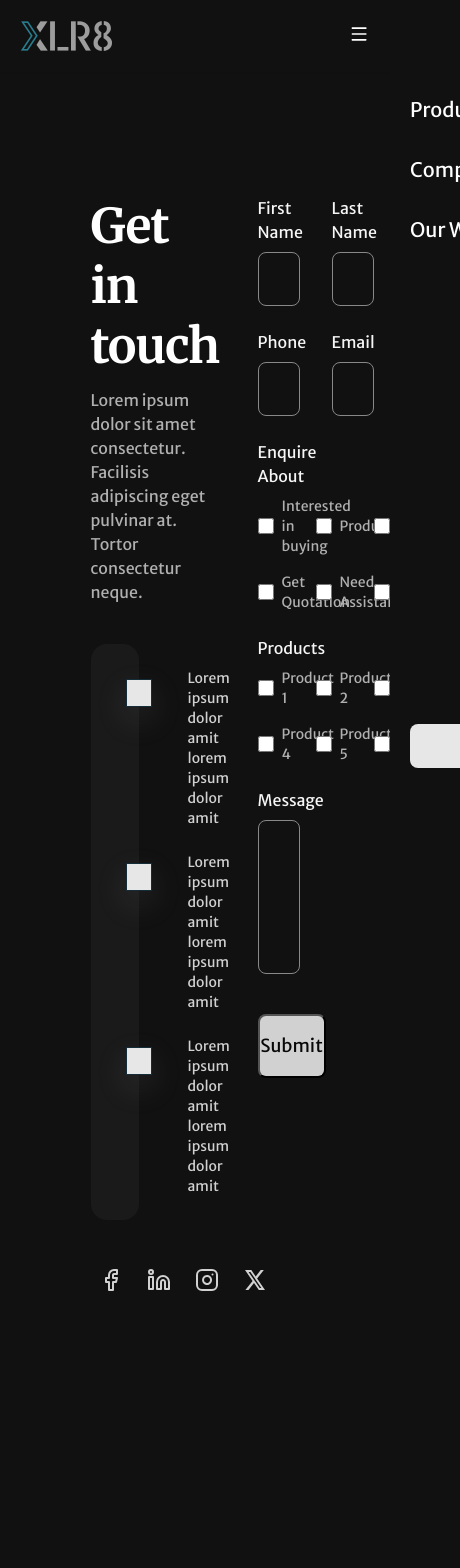
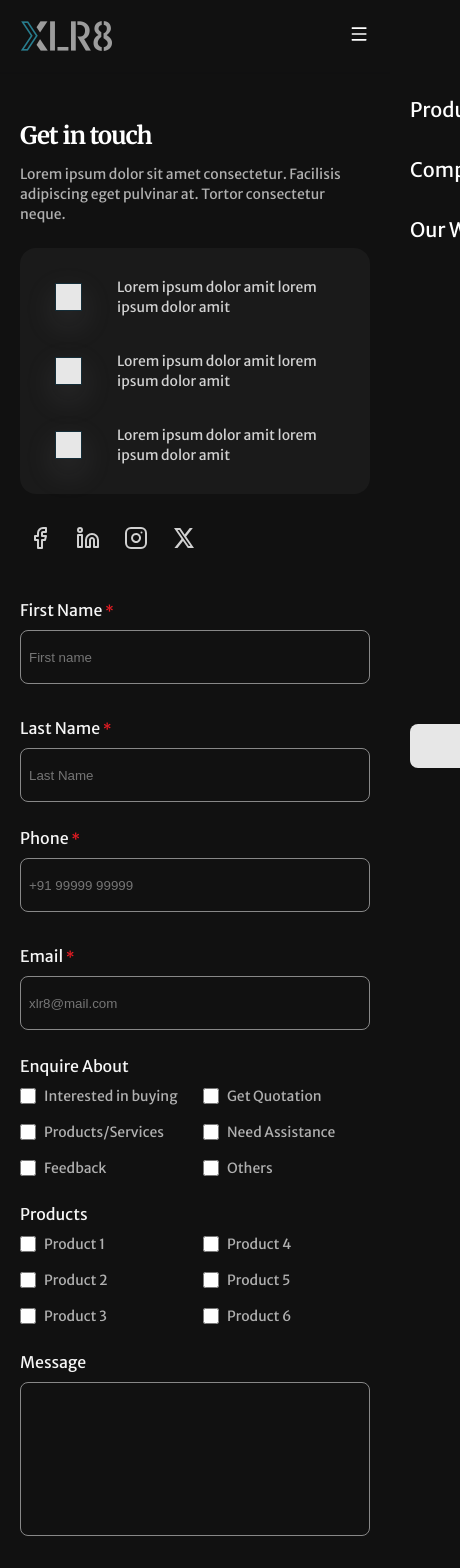
Before and after one commit to koiosengg/XLR8, a React (Vite) app: page /contact in a window 390 px wide. Shown: the top 1568 px of the page, 460 px wide, since content can reach past the window. Before the commit the page ends 1380 px from the top, so only its background shows below. Built offline with nearby package versions, Linux system fonts and the light colour scheme.

Commit message:
Responisve Done

```diff
--- a/p-style.css
+++ b/p-style.css
@@ -282,6 +282,15 @@ form {
   flex-direction: column;
   align-items: flex-start;
   gap: 8px;
+}
+
+form span {
+  color: #ed1c24;
+  font-family: "Merriweather Sans";
+  font-size: 14px;
+  font-style: normal;
+  font-weight: 400;
+  line-height: 20px;
 }
 
 .firstName input,
@@ -2854,7 +2863,23 @@ textarea {
     flex-direction: column;
     align-items: center;
     gap: 40px;
-    align-self: stretch;
+    height: auto;
+  }
+
+  .p-gallery-grid .mobile {
+    display: flex;
+    flex-direction: column;
+    align-items: center;
+    justify-content: flex-start;
+    gap: 16px;
+    width: 100%;
+  }
+
+  .p-gallery-grid .mobile img {
+    width: 100%;
+    height: 196px;
+    object-fit: cover;
+    border-left: 1px solid #36a7be;
   }
 
   .p-collecting-label {
@@ -2867,7 +2892,6 @@ textarea {
     line-height: 140%;
     letter-spacing: -0.48px;
   }
-  /* Gallery pending */
 
   /* Product */
 
@@ -2985,4 +3009,85 @@ textarea {
   .p-gokart-div {
     scale: 80%;
   }
-}
+
+  /* contact */
+
+  .p-contact-main {
+    width: 100%;
+    display: flex;
+    padding: 48px 20px;
+    flex-direction: column;
+    align-items: flex-start;
+    gap: 40px;
+    padding-top: 120px;
+  }
+
+  .p-get-in-touch {
+    width: 100%;
+    gap: 24px;
+  }
+
+  .p-get-in-touch-text h1 {
+    color: #fff;
+    font-family: Merriweather;
+    font-size: 24px;
+    font-style: normal;
+    font-weight: 700;
+    line-height: 32px; /* 133.333% */
+  }
+
+  .p-get-in-touch-text p {
+    color: var(--text-cod-gray-300, #b0b0b0);
+    font-family: "Merriweather Sans";
+    font-size: 14px;
+    font-style: normal;
+    font-weight: 400;
+    line-height: 20px; /* 142.857% */
+  }
+
+  .p-form {
+    width: 100%;
+  }
+  .name-div {
+    flex-direction: column;
+  }
+
+  .p-checkbox-top,
+  .p-checkbox-btm {
+    flex-direction: column;
+  }
+  .p-checkbox-grid {
+    display: grid;
+    grid-template-columns: repeat(2, 1fr); /* Creates 2 equal columns */
+  }
+
+  /* 404 Page */
+
+  .Error404 {
+    padding: 48px 20px;
+    padding-top: 120px;
+    height: 100svh;
+  }
+
+  .Error404-container {
+    width: 100%;
+  }
+
+  .Error-car img {
+    width: 250px;
+  }
+
+  .loader {
+    width: 32px;
+    padding: 5px;
+  }
+
+  .loader1 {
+    bottom: 11px;
+    left: calc(50% - 72px);
+  }
+    .loader2 {
+    bottom: 11px;
+    left: calc(50% + 24px);
+  }
+}
--- a/src/components/AboutUs.jsx
+++ b/src/components/AboutUs.jsx
@@ -623,7 +623,7 @@ const AboutUs = () => {
         <div className="p-collection-gallery-main">
           <div className="p-collecting-label">Collection Gallery</div>
           <div className="p-gallery-grid">
-            <div className="p-gallery-left">
+            <div className="p-gallery-left notMobile">
               <div
                 className="p-img-container-div"
                 style={{ height: "233px", borderLeft: "1px solid #36A7BE" }}
@@ -637,7 +637,7 @@ const AboutUs = () => {
                 <img src={Steering_wheel} alt="Steering wheel" />
               </div>
             </div>
-            <div className="p-gallery-mid">
+            <div className="p-gallery-mid notMobile">
               <div
                 className="p-img-container-div"
                 style={{ height: "506px", borderTop: "1px solid #36A7BE" }}
@@ -651,13 +651,20 @@ const AboutUs = () => {
                 <img src={Speedometer} alt="Speedometer" />
               </div>
             </div>
-            <div className="p-gallery-right">
+            <div className="p-gallery-right notMobile">
               <div
                 className="p-img-container-div"
                 style={{ height: "100%", borderRight: "1px solid #36A7BE" }}
               >
                 <img src={Tricycle} alt="Tricycle" />
               </div>
+            </div>
+            <div className="mobile">
+              <img src={Dune_buggy} alt="Dune buggy" />
+              <img src={Steering_wheel} alt="Steering wheel" />
+              <img src={Gokart} alt="Gokart" />
+              <img src={Speedometer} alt="Speedometer" />
+              <img src={Tricycle} alt="Tricycle" />
             </div>
           </div>
         </div>
--- a/src/components/Component.jsx
+++ b/src/components/Component.jsx
@@ -9,7 +9,7 @@ import BatteryAndElectricals from "./BatteryAndElectricals";
 import Seat from "./Seat";
 import Steering from "./Steering";
 import Suspension from "./Suspension";
-import MainFooter from "./MainFooter"
+import MainFooter from "./MainFooter";
 
 function Component() {
   const [activeComponent, setActiveComponent] = useState("AxleAssembly");
@@ -30,6 +30,10 @@ function Component() {
     setActiveComponent(componentName);
   };
 
+  const handleDropdownChange = (event) => {
+    setActiveComponent(event.target.value);
+  };
+
   return (
     <>
       <div className="componentsBanner">
@@ -45,8 +49,26 @@ function Component() {
             </p>
           </div>
         </div>
+
+        {/* Dropdown for component selection */}
+        <div className="dropdownComponent">
+          <label htmlFor="dropdown">Select a Category</label>
+          <select
+            id="dropdown"
+            name="components"
+            value={activeComponent}
+            onChange={handleDropdownChange}
+          >
+            {Object.keys(components).map((key) => (
+              <option key={key} value={key}>
+                {key.replace(/([A-Z])/g, " $1").trim()}
+              </option>
+            ))}
+          </select>
+        </div>
+
         <div className="componentsMainContainer">
-          <div className="componentsSelectorContainer">
+          <div className="componentsSelectorContainer notMobile">
             {Object.keys(components).map((key) => (
               <div
                 key={key}
@@ -60,6 +82,8 @@ function Component() {
               </div>
             ))}
           </div>
+
+          {/* Component Display */}
           <div className="componentDisplayContainer">
             {components[activeComponent]}
           </div>
--- a/src/components/Contact.jsx
+++ b/src/components/Contact.jsx
@@ -133,24 +133,62 @@ function Contact() {
             <div className="p-form-top">
               <div className="name-div">
                 <div className="firstName">
-                  <p>First Name</p>
-                  <input type="text" />
+                  <p>
+                    First Name <span>*</span>
+                  </p>
+                  <input
+                    type="text"
+                    id="firstName"
+                    name="firstName"
+                    placeholder="First name"
+                    required
+                    maxLength="50"
+                  />
                 </div>
                 <div className="lastName">
-                  <p>Last Name</p>
-                  <input type="text" />
+                  <p>
+                    Last Name <span>*</span>
+                  </p>
+                  <input
+                    type="text"
+                    id="lastName"
+                    name="lastName"
+                    placeholder="Last Name"
+                    required
+                    maxLength="50"
+                  />
                 </div>
               </div>
+
               <div className="name-div">
                 <div className="firstName">
-                  <p>Phone</p>
-                  <input type="text" />
+                  <p>
+                    Phone <span>*</span>
+                  </p>
+                  <input
+                    type="tel"
+                    id="phone"
+                    name="phone"
+                    placeholder="+91 99999 99999"
+                    required
+                    pattern="[0-9]{10}" /* A pattern for 10-digit phone numbers */
+                    maxLength="10"
+                  />
                 </div>
                 <div className="lastName">
-                  <p>Email</p>
-                  <input type="text" />
+                  <p>
+                    Email <span>*</span>
+                  </p>
+                  <input
+                    type="email"
+                    id="email"
+                    name="email"
+                    placeholder="xlr8@mail.com"
+                    required
+                  />
                 </div>
               </div>
+
               <div className="p-enquire-about">
                 <p className="p-enquire-title">Enquire About</p>
                 <div className="p-checkbox-grid">
--- a/src/components/Error404.jsx
+++ b/src/components/Error404.jsx
@@ -1,5 +1,6 @@
 import React from "react";
 import Car from "../assets/404car.png"
+import { Link } from "react-router-dom";
 
 function Error404() {
   return (
@@ -19,7 +20,7 @@ function Error404() {
           <span>You are off the track ! &nbsp; Let’s Find your route</span>
         </div>
       </div>
-      <div className="go-back-button">
+      <Link to="/" className="go-back-button">
         <svg
           xmlns="http://www.w3.org/2000/svg"
           width="25"
@@ -43,7 +44,7 @@ function Error404() {
           />
         </svg>
         <p>Go Back</p>
-      </div>
+      </Link>
     </div>
   );
 };
--- a/src/components/Navbar.jsx
+++ b/src/components/Navbar.jsx
@@ -69,9 +69,9 @@ function Navbar() {
               <path
                 d="M2.99994 13L7.99994 8L12.9999 13M12.9999 3L7.99899 8L2.99994 3"
                 stroke="white"
-                stroke-width="1.5"
-                stroke-linecap="round"
-                stroke-linejoin="round"
+                strokeWidth="1.5"
+                strokeLinecap="round"
+                strokeLinejoin="round"
               />
             </svg>
           </div>
```
Also changed, not shown: s-style.css (+114 -1 lines).
